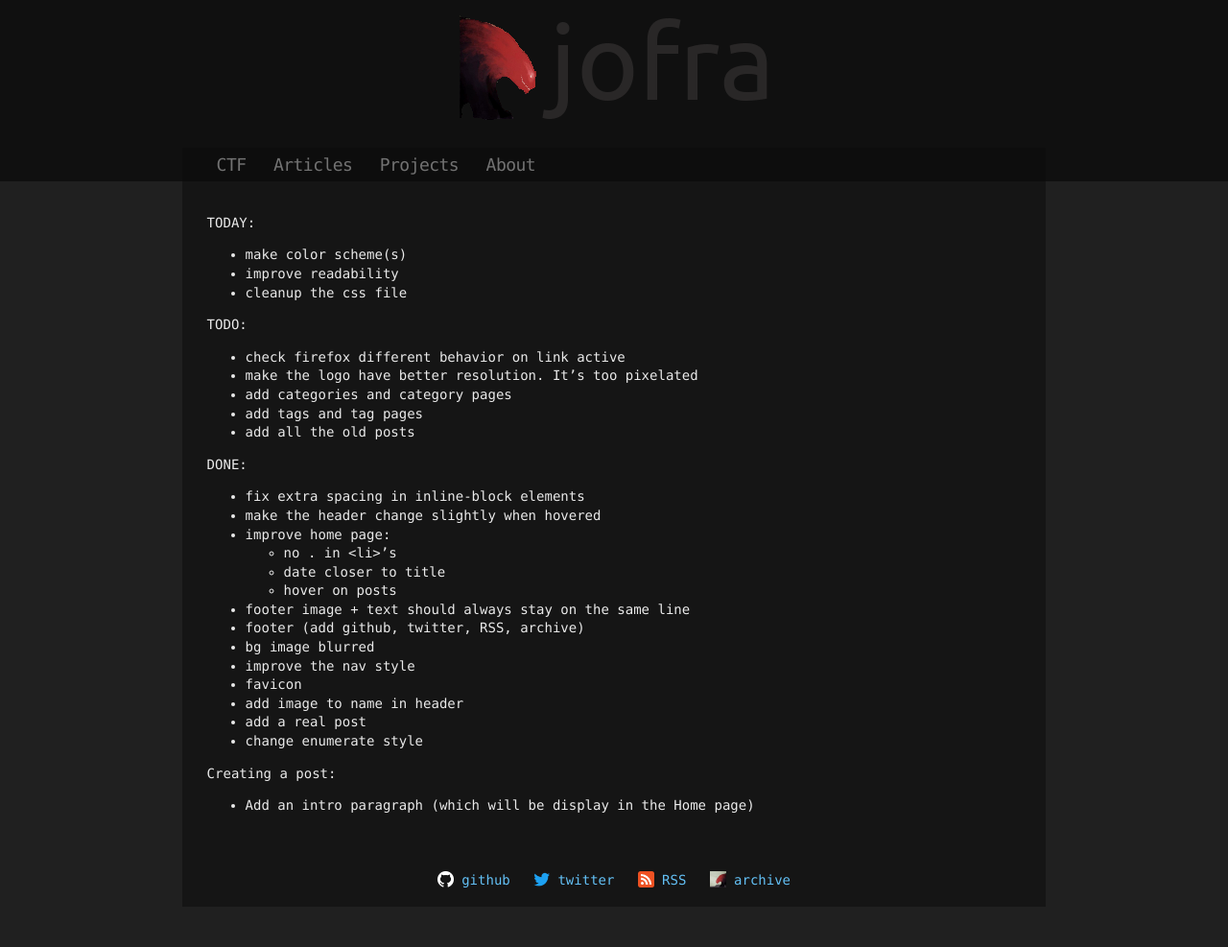
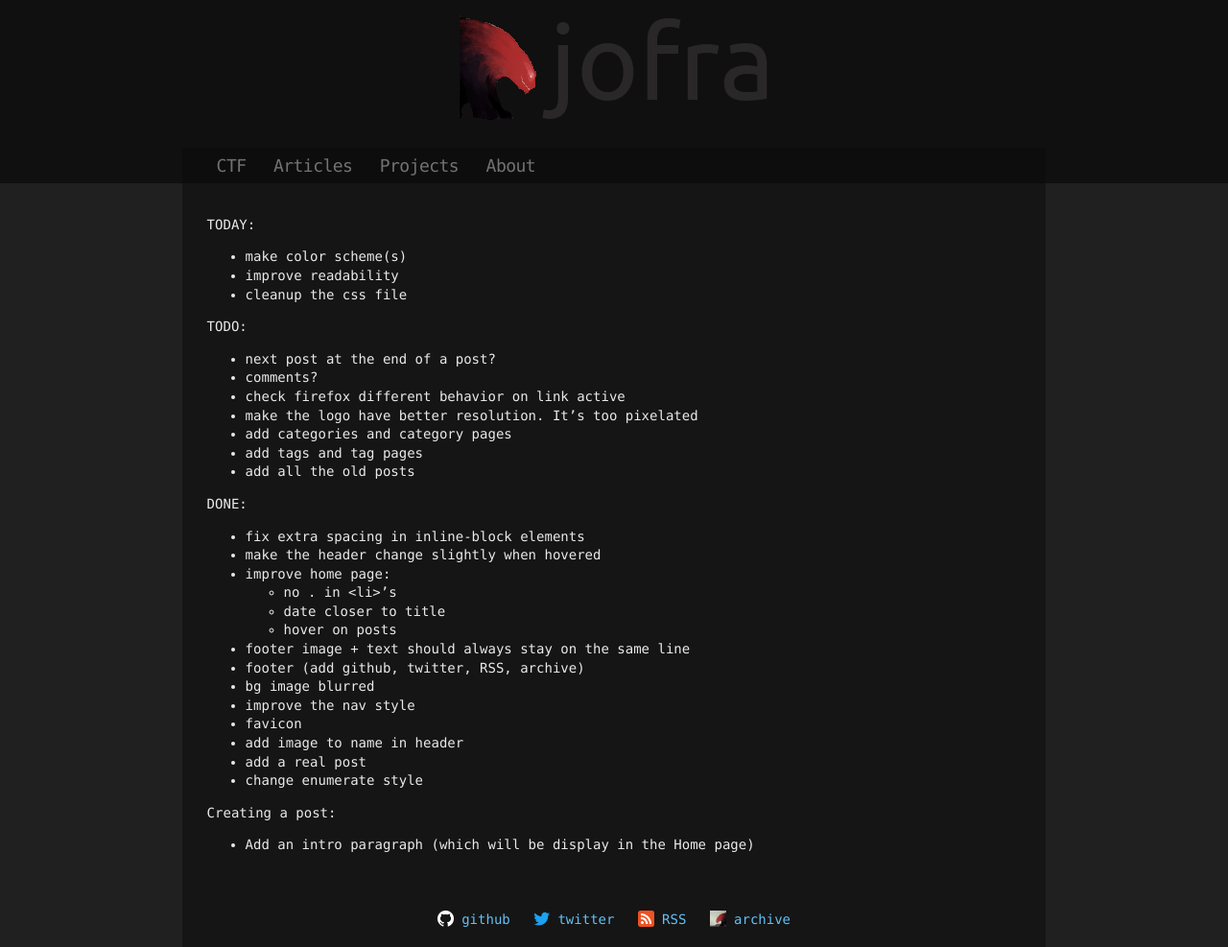
Before and after one commit to Vasco-jofra/Vasco-jofra.github.io, a Jekyll site: the page built from about.md, in a window 1280 px wide. Shown: the whole page at 96% size. Built offline with Jekyll 4.4.1, drawn with Linux system fonts in a browser that asks for light colours; before the commit the page ends 945 px from its top, so only the background shows below that.

Commit message:
+1px padding

```diff
--- a/_sass/base.scss
+++ b/_sass/base.scss
@@ -94,8 +94,8 @@
 nav {
   background: $header_nav_background_color; // rgba(0, 0, 0, 0.2);
 
-  padding-top: 5px;
-  padding-bottom: 5px;
+  padding-top: 6px;
+  padding-bottom: 6px;
 
   margin: 0;
 }
@@ -216,7 +216,7 @@
 
 article a:hover {
     text-decoration: underline;
-    background-color: rgba(0, 0, 0, 0.9);
+    // background-color: rgba(0, 0, 0, 0.9);
 }
 
 section img {
--- a/about.md
+++ b/about.md
@@ -9,6 +9,8 @@
  - cleanup the css file
 
 TODO:
+ - next post at the end of a post?
+ - comments?
  - check firefox different behavior on link active
  - make the logo have better resolution. It's too pixelated
  - add categories and category pages
```
